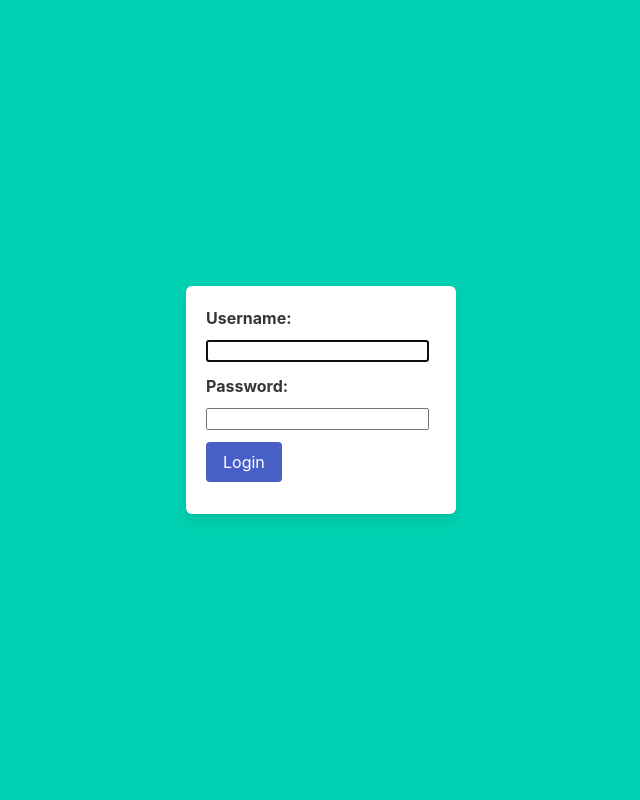
After one commit to LIBREcipes/backend, a Django app: page /login/ in a window 1280 px wide. The commit adds this page. Shown: the whole page, without its empty margins (319-959 px from the left). Run offline with Django 3.2, Linux system fonts and the light colour scheme; some libraries are stand-ins or nearby versions.

Commit message:
added basic login flow, public recipes, some other stuff

```diff
--- /dev/null
+++ b/app/forms.py
@@ -0,0 +1,5 @@
+from django import forms
+
+class LoginForm(forms.Form):
+    username = forms.CharField(label='Username', max_length=128)
+    password = forms.CharField(label='Password', max_length=128, widget=forms.PasswordInput)
--- a/app/static/app/js/script.js
+++ b/app/static/app/js/script.js
@@ -5,4 +5,8 @@ $(document).ready(function() {
       $(".navbar-burger").toggleClass("is-active");
       $(".navbar-menu").toggleClass("is-active");
   });
+
+  $(".dropdown").click(function() {
+    $(this).toggleClass("is-active");
+  });
 });
--- /dev/null
+++ b/app/templates/app/auth/login.html
@@ -0,0 +1,36 @@
+
+{% load static %}
+{% load app_extras %}
+<!DOCTYPE html>
+<html>
+	<head>
+		<meta charset="utf-8">
+		<meta http-equiv="X-UA-Compatible" content="IE=edge">
+		<meta name="viewport" content="width=device-width, initial-scale=1">
+		<title>LIBREcipes</title>
+		<link rel="shortcut icon" href="../images/favicon.png" type="image/x-icon">
+		<link rel="stylesheet" href="https://maxcdn.bootstrapcdn.com/font-awesome/4.7.0/css/font-awesome.min.css">
+		<link href="https://fonts.googleapis.com/css?family=Open+Sans:300,400,700" rel="stylesheet">
+		<!-- Bulma Version 0.8.x-->
+		<link rel="stylesheet" href="https://unpkg.com/bulma@0.8.0/css/bulma.min.css" />
+		<link rel="stylesheet" href="{% static 'app/css/style.css' %}" />
+	</head>
+	<body>
+        <div class="hero is-fullheight is-primary">
+            <div class="hero-body">
+                <div class="container">
+                    <div class="columns is-fullheight is-vcentered is-centered">
+                        <div class="column is-3">
+                            <div class="box">
+                                <form action="{% url 'login' %}" method="post">
+                                    {% include 'app/partial/form.html' with form=form url='login' submit_text='Login' %}
+                                    <input type="hidden" name="next" value="/" />
+                                </form>
+                            </div>
+                        </div>
+                    </div>
+                </div>
+            </div>
+        </div>
+    </body>
+</html>
--- /dev/null
+++ b/app/templates/app/partial/form.html
@@ -0,0 +1,18 @@
+{% csrf_token %}
+{% for field in form %}
+    <div class="field">
+        <label class="label">{{ field.label_tag }}</label>
+        <div class="control">
+            {{ field }}
+        </div>
+        {% if field.help_text %}
+        <p class="help is-danger">{{ field.help_text }}</p>
+        {% endif %}
+    </div>
+{% endfor %}
+
+<div class="field">
+    <div class="control">
+        <button class="button is-link">{{ submit_text|default:'submit' }}</button>
+    </div>
+</div>
--- a/app/templates/app/recipes/detail.html
+++ b/app/templates/app/recipes/detail.html
@@ -19,7 +19,7 @@
                 <p class="panel-heading">Ingredients</p>
                 {% for ingredient in recipe.recipeingredient_set.all %}
                 <a class="panel-block" href="{% url 'ingredient-detail' ingredient.ingredient.uuid %}">
-                    <strong>{{ ingredient.amount }} {{ ingredient.unit }}</strong>
+                    <strong>{{ ingredient.amount|floatformat }} {{ ingredient.unit|default:'' }}</strong>
                     <span class="is-pulled-right">&nbsp;{{ ingredient.ingredient.name }}</span>
                 </a>
                 {% endfor %}
--- a/app/templates/app/recipes/index.html
+++ b/app/templates/app/recipes/index.html
@@ -28,6 +28,10 @@
 								{{ recipe.ingredients.all|join:", " }}
 							</p>
 						</div>
+
+						{% if recipe.is_public %}
+						<span class="has-text-info">public</span>
+						{% endif %}
 					</div>
 				</article>
 				{% endfor %}
--- a/app/urls.py
+++ b/app/urls.py
@@ -1,4 +1,5 @@
 from django.urls import path
+from django.contrib.auth import views as auth_views
 
 from . import views
 
@@ -10,4 +11,7 @@ urlpatterns = [
     path('chefs/<uuid:chef_uuid>/', views.chefDetail, name='chef-detail'),
 
     path('ingredients/<uuid:ingredient_uuid>/', views.ingredientDetail, name='ingredient-detail'),
+
+    path('login/', auth_views.LoginView.as_view(template_name='app/auth/login.html'), name='login'),
+    path('logout/', views.logout, name='logout'),
 ]
--- a/core/models.py
+++ b/core/models.py
@@ -49,14 +49,16 @@ class Recipe(models.Model):
     modified_date = models.DateTimeField(auto_now=True)
     image = models.ImageField(upload_to=uuid_upload_to, null=True, blank=True)
 
+    is_public = models.BooleanField(default=False)
+
     def __str__(self):
         return self.name
 
 class RecipeIngredient(models.Model):
     recipe = models.ForeignKey(Recipe, on_delete=models.CASCADE)
     ingredient = models.ForeignKey(Ingredient, on_delete=models.CASCADE)
-    amount = models.IntegerField()
-    unit = models.CharField(max_length=8)
+    amount = models.FloatField()
+    unit = models.CharField(max_length=8, null=True, blank=True)
 
     class Meta:
         unique_together = (("recipe", "ingredient",),)
```
Also changed, not shown: app/templates/app/navbar.html (+31 -1 lines), app/views.py (+10 -1 lines), seed.json (+1 -1 lines), core/migrations/0006_recipe_is_public.py (added), core/migrations/0007_auto_20200402_2119.py (added).
